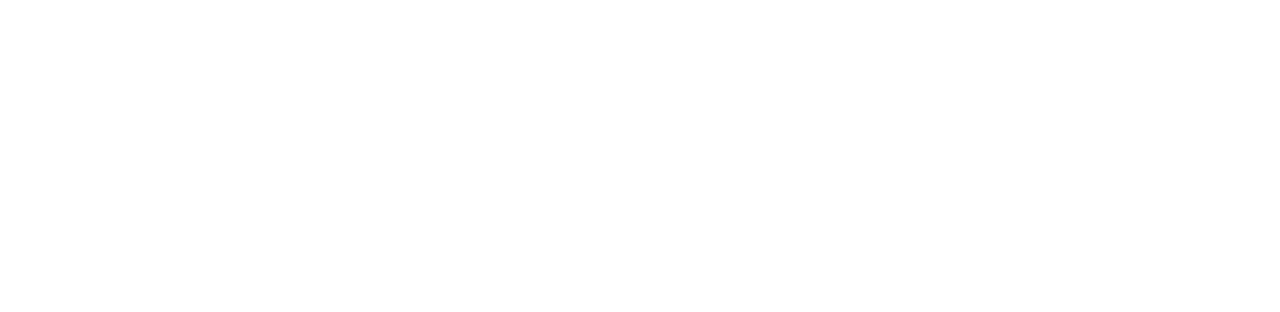
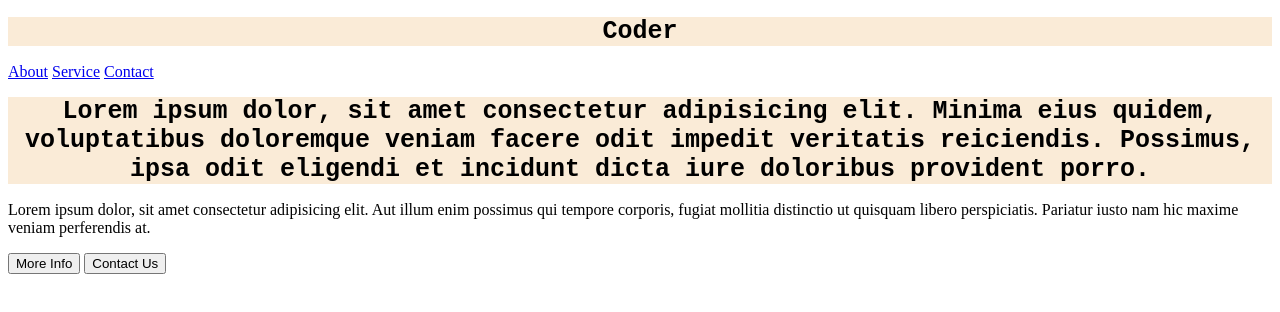
Before and after one commit to fifahhh05/Latihan_5, a plain HTML site: page index.html in a window 1280 px wide. Drawn offline with Linux system fonts and the light colour scheme.

Commit message:
update 1

```diff
--- a/index.html
+++ b/index.html
@@ -3,9 +3,20 @@
 <head>
     <meta charset="UTF-8">
     <meta name="viewport" content="width=device-width, initial-scale=1.0">
-    <title>Document</title>
+    <title>Coder</title>
+    <link rel="stylesheet" href="style.css">
+
 </head>
 <body>
-
+    <h1>Coder</h1>
+    <nav>
+        <a href="#About">About</a>
+        <a href="#Service">Service</a>
+        <a href="#Contact">Contact</a>
+    </nav>
+    <h1>Lorem ipsum dolor, sit amet consectetur adipisicing elit. Minima eius quidem, voluptatibus doloremque veniam facere odit impedit veritatis reiciendis. Possimus, ipsa odit eligendi et incidunt dicta iure doloribus provident porro.</h1>
+    <p>Lorem ipsum dolor, sit amet consectetur adipisicing elit. Aut illum enim possimus qui tempore corporis, fugiat mollitia distinctio ut quisquam libero perspiciatis. Pariatur iusto nam hic maxime veniam perferendis at.</p>
+    <button>More Info</button>
+    <button>Contact Us</button>
 </body>
 </html>
```
